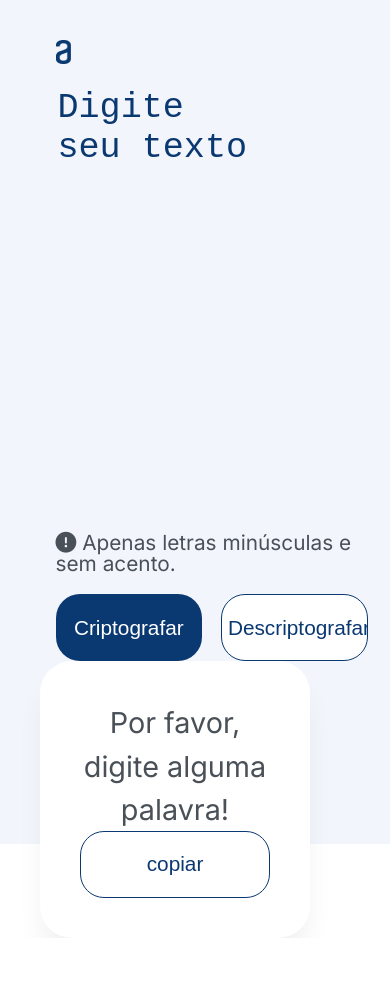
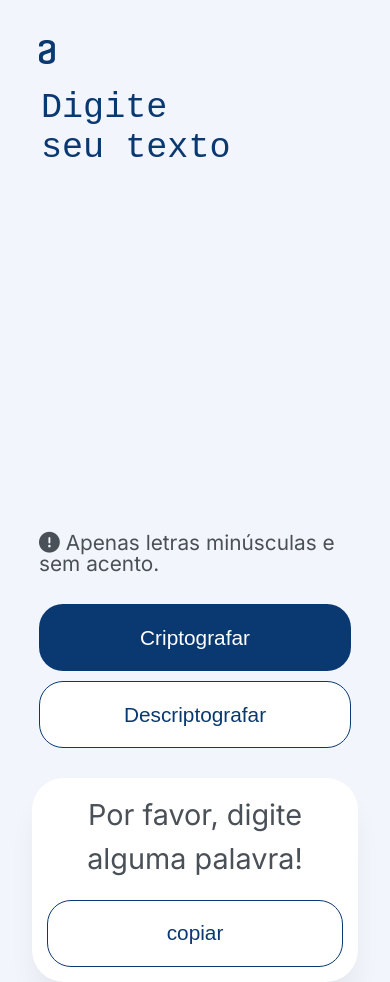
Before and after one commit to lucanx14/Decoder_AluraOne, a plain HTML site: page index.html in a window 390 px wide. Both pictures are taken after a click on the button "Criptografar". Before the commit the page ends 938 px from the top, so only its background shows below. Drawn offline with Linux system fonts and the light colour scheme; files that its build step writes are made by us from their sources.

Commit message:
Terminando de adicionar responsividade e finalizando o codigo

```diff
--- a/css/style.css
+++ b/css/style.css
@@ -1,5 +1,6 @@
 body{
     font-family: "Inter",sans-serif;
+    background: #F3F5FC;
 }
 .container-flex{
     display: flex;
@@ -7,7 +8,6 @@ body{
     justify-content: space-between;
     width: 100vw;
     height: 100vh;
-    background: #F3F5FC;
     box-sizing: border-box;
     padding: 40px;
 }
@@ -142,10 +142,10 @@ body{
     .output img{
         display: none;
     }
-    .output{
-        flex-direction: row;
-        width: 90vw;
-        margin: 30px auto;
+    .output, .result{
+        display: block;
+        width: 90%;
+        margin: 0 auto;
     }
     .container{
         flex-direction: column;
@@ -158,7 +158,51 @@ body{
         margin: 0 auto;
         width: 80vw;
     }
+    .result{
+        display: block;
+        width: 90%;
+        margin: 0 auto;
+    }
+    .result-p{
+        margin: 0 auto 20px;
+    }
+    .hide{
+        display: none;
+    }
 }
 @media (max-width: 768px){
+    .criptografar{
+        width: 100%;
+        margin: 10px auto;
+    }
+    .descriptografar{
+        width: 100%;
+    }
+    .input div{
+        display: block;
+    }
+    .output, .result{
+        width: 80%;
+        display: block;
+        margin: 0 auto;
+        padding: 15px;
+    }
+    .result-btn{
+        width: 100%;
+    }
+    .hide{
+        display: none;
+    }
+    .output div{
+        width: 90%;
+
+    }
+    .container{
+        margin: 0 auto 30px;
+    }
+    .container-flex{
+        padding: 30px 10px;
+        margin: 10px 0 30px;
+    }
 
 }
--- a/index.html
+++ b/index.html
@@ -22,7 +22,7 @@
             </div>
 
             <section class="input">
-                <textarea name="" id="" class="texto" cols="30" rows="10"  placeholder="Digite seu texto"></textarea>
+                <textarea class="texto" cols="30" rows="10"  placeholder="Digite seu texto"></textarea>
                 <p>
                     <i class="fa-solid fa-circle-exclamation"></i>
                     Apenas letras minúsculas e sem acento.
--- a/script.js
+++ b/script.js
@@ -13,7 +13,7 @@ document.body.addEventListener("click", (e)=>{
     if(target === "criptografar" || target === "descriptografar" || target === "result-btn"){
         let palavra = texto.value;
 
-        output.setAttribute("class", "output hide");
+        output.setAttribute("class", "hide");
         result.parentElement.classList.remove("hide")
 
         if(palavra === ""){
--- a/teste/reset.css
+++ /dev/null
@@ -1,48 +0,0 @@
-/* http://meyerweb.com/eric/tools/css/reset/
-   v2.0 | 20110126
-   License: none (public domain)
-*/
-
-html, body, div, span, applet, object, iframe,
-h1, h2, h3, h4, h5, h6, p, blockquote, pre,
-a, abbr, acronym, address, big, cite, code,
-del, dfn, em, img, ins, kbd, q, s, samp,
-small, strike, strong, sub, sup, tt, var,
-b, u, i, center,
-dl, dt, dd, ol, ul, li,
-fieldset, form, label, legend,
-table, caption, tbody, tfoot, thead, tr, th, td,
-article, aside, canvas, details, embed,
-figure, figcaption, footer, header, hgroup,
-menu, nav, output, ruby, section, summary,
-time, mark, audio, video {
-	margin: 0;
-	padding: 0;
-	border: 0;
-	font-size: 100%;
-	font: inherit;
-	vertical-align: baseline;
-}
-/* HTML5 display-role reset for older browsers */
-article, aside, details, figcaption, figure,
-footer, header, hgroup, menu, nav, section {
-	display: block;
-}
-body {
-	line-height: 1;
-}
-ol, ul {
-	list-style: none;
-}
-blockquote, q {
-	quotes: none;
-}
-blockquote:before, blockquote:after,
-q:before, q:after {
-	content: '';
-	content: none;
-}
-table {
-	border-collapse: collapse;
-	border-spacing: 0;
-}
--- a/teste/teste.css
+++ /dev/null
@@ -1,30 +0,0 @@
-.container{
-    display: flex;
-    border: 1px solid black;
-
-    flex-direction: column;
-    flex-wrap: wrap;
-    height: 70vh;
-}
-.container div:nth-child(1){
-    background-color: aqua;
-    width: 100px;
-    height: 100px;
-
-    justify-self: end;
-}
-.container div:nth-child(2){
-    width: 100px;
-    height:100px;
-    background-color: black;
-}
-.container div:nth-child(3){
-    width: 100px;
-    height: 100px;
-    background-color: red;
-}
-.container div:nth-child(4){
-    width: 100px;
-    height: 100px;
-    background-color: blue;
-}
```
Also changed, not shown: teste/teste.html (deleted, +0 -31 lines).
